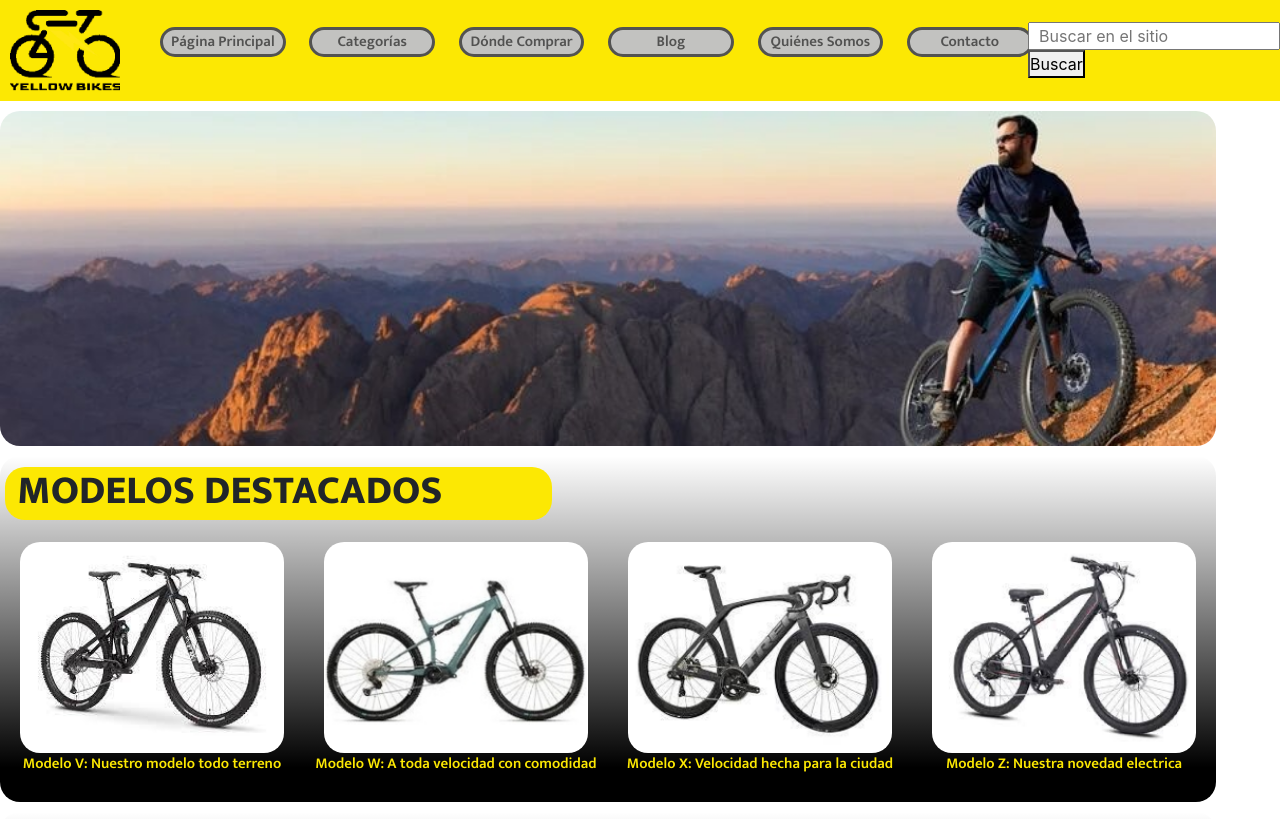
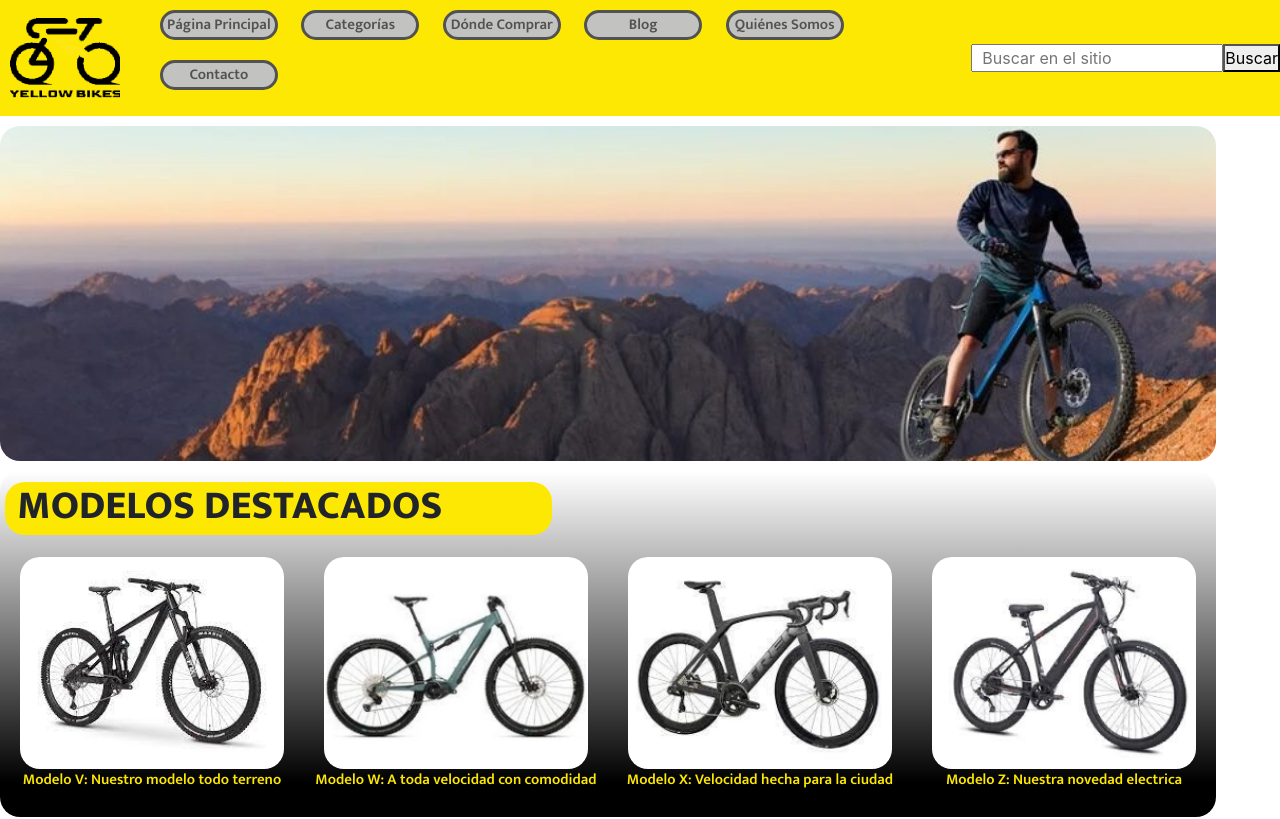
Before and after one commit to abneralbino/YellowBikes, a plain HTML site: page index.html in a window 1280 px wide. Shown: the top 819 px of the page. Drawn offline with nearby package versions, Linux system fonts and the light colour scheme.

Commit message:
agregué clase dflex de bootstrap a la busqueda del navBar

```diff
--- a/index.html
+++ b/index.html
@@ -30,7 +30,7 @@
             </ul>
           </div>
           <div class="busqueda">
-            <form>
+            <form class="d-flex">
                 <input type="text" placeholder="  Buscar en el sitio" class="formInput">
                 <button class="button">Buscar</button>
             </form>
```
Also changed, not shown: pages/blog.html (+1 -1 lines), pages/categorias.html (+1 -1 lines), pages/contacto.html (+1 -1 lines), pages/dondeComprar.html (+1 -1 lines), pages/quienesSomos.html (+1 -1 lines).
